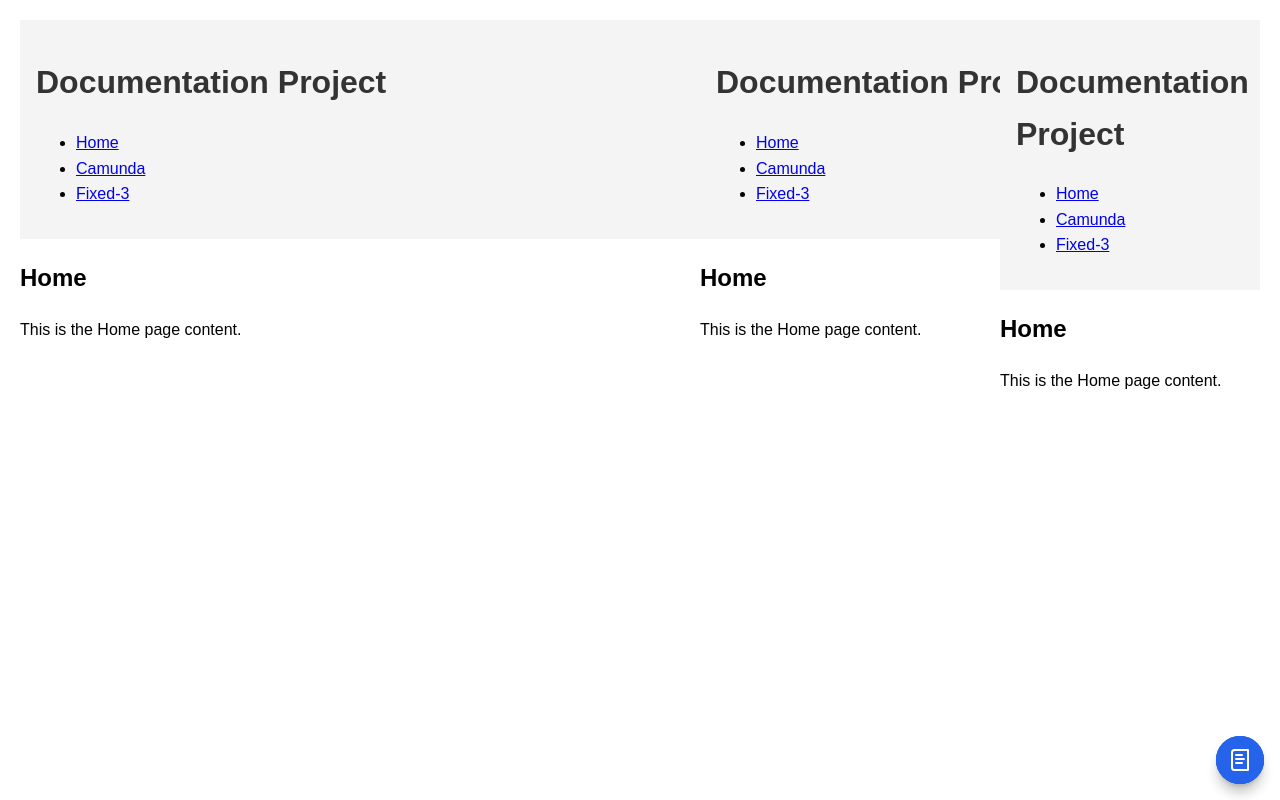
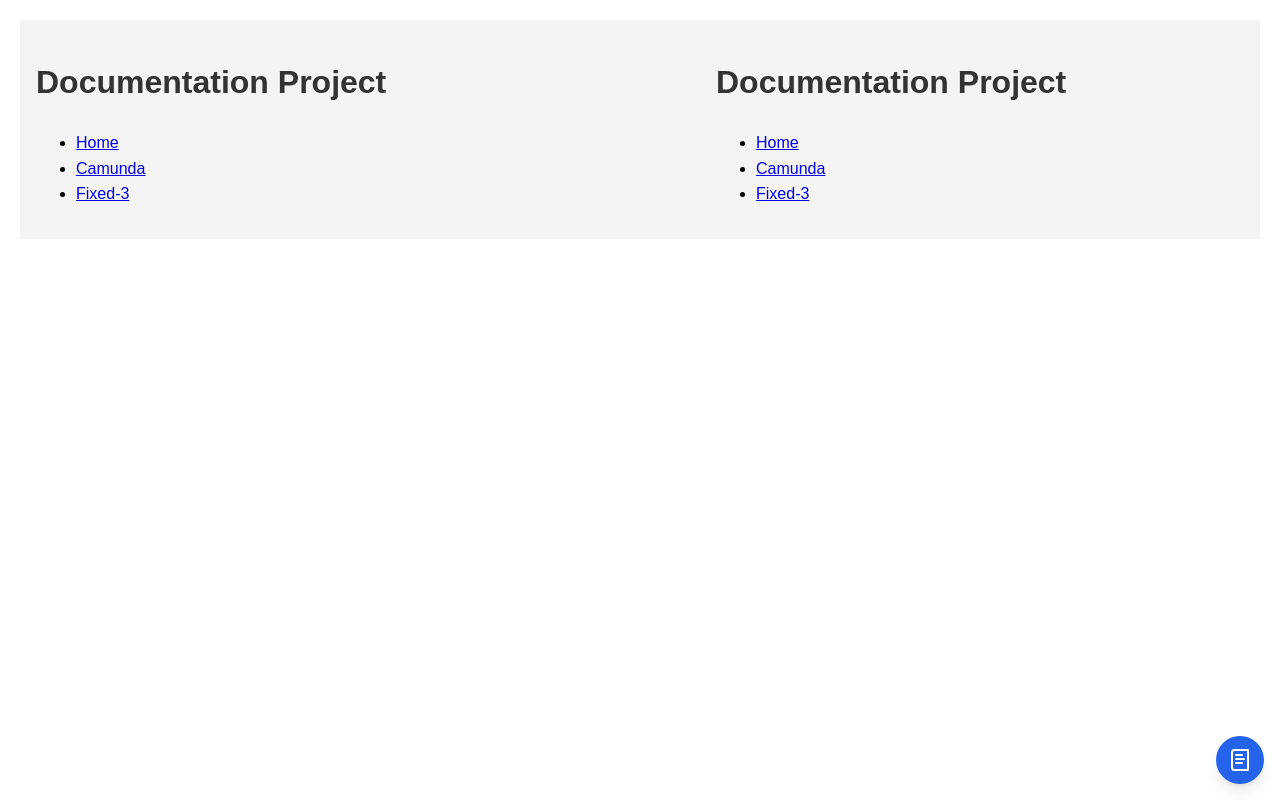
Before and after one commit to isaidj/helper, a plain HTML site: page index.html in a window 1280 px wide. Both pictures are taken after a click on the button "Toggle Documentation Drawer". Drawn offline with nearby package versions, Linux system fonts and the light colour scheme.

Commit message:
jquery version

```diff
--- a/index.html
+++ b/index.html
@@ -6,6 +6,8 @@
     <title>Documentation Project</title>
     <link rel="stylesheet" href="css/styles.css" />
     <link rel="stylesheet" href="css/documentationComponent.css" />
+    <!-- Incluir jQuery -->
+    <script src="https://code.jquery.com/jquery-3.6.0.min.js"></script>
   </head>
   <body>
     <header>
--- a/js/documentationComponent.js
+++ b/js/documentationComponent.js
@@ -1,3 +1,7 @@
+// Asegúrate de incluir jQuery en tu proyecto antes de este script
+
+$(document).ready(function () {
+  // Constants
   const SRC = "http://localhost:3000"; // Ajusta esto según tu configuración
   const TOKEN = "a5015e1f-c515-4cf9-b5ca-763dfb380773"; // Reemplaza con tu token real
   const iframeWidth = 600;
@@ -6,38 +10,30 @@ const iframeWidth = 600;
   let isDrawerOpen = false;
   let isExpanded = false;
 
-// DOM Elements
-const body = document.body;
-const toggleButton = document.createElement("button");
-const iframe = document.createElement("iframe");
-
-// Utility Functions
-function createToggleButton() {
-  toggleButton.innerHTML = `
+  // Create and append toggle button
+  const $toggleButton = $("<button>", {
+    class: "doc-toggle-button",
+    "aria-label": "Toggle Documentation Drawer",
+    html: `
           <svg xmlns="http://www.w3.org/2000/svg" width="24" height="24" viewBox="0 0 24 24" fill="none" stroke="currentColor" stroke-width="2" stroke-linecap="round" stroke-linejoin="round">
               <path d="M4 19.5v-15A2.5 2.5 0 0 1 6.5 2H20v20H6.5a2.5 2.5 0 0 1-2.5-2.5Z"></path>
               <path d="M8 7h6"></path>
               <path d="M8 11h8"></path>
               <path d="M8 15h6"></path>
           </svg>
-    `;
-  toggleButton.className = "doc-toggle-button";
-  toggleButton.setAttribute("aria-label", "Toggle Documentation Drawer");
-  toggleButton.addEventListener("click", toggleDrawer);
-  body.appendChild(toggleButton);
-}
+      `,
+  }).appendTo("body");
 
-function createIframe() {
-  iframe.className = "doc-iframe";
-  iframe.title = "Documentation";
-  body.appendChild(iframe);
-  updateDocumentation(window.location.hash.slice(1) || "/");
-}
+  // Create and append iframe
+  const $iframe = $("<iframe>", {
+    class: "doc-iframe",
+    title: "Documentation",
+  }).appendTo("body");
 
   function updateDocumentation(path) {
     console.log("Updating documentation for path:", path);
     const route = path.replace("/", "");
-  iframe.src = `${SRC}/${route}`;
+    $iframe.attr("src", `${SRC}/${route}`);
   }
 
   function toggleDrawer() {
@@ -49,15 +45,14 @@ function toggleDrawer() {
   }
 
   function updateIframeStyle() {
-  iframe.style.width = isDrawerOpen
-    ? isExpanded
-      ? "100%"
-      : `${iframeWidth}px`
-    : "0";
+    $iframe.css(
+      "width",
+      isDrawerOpen ? (isExpanded ? "100%" : `${iframeWidth}px`) : "0"
+    );
   }
 
   function sendMessageToIframe(type, value) {
-  iframe.contentWindow.postMessage(
+    $iframe[0].contentWindow.postMessage(
       {
         type,
         [type === "toggleDrawer" ? "isOpen" : type]: value,
@@ -67,10 +62,10 @@ function sendMessageToIframe(type, value) {
     );
   }
 
-// Event Listeners
-function handleMessage(event) {
-  if (event.origin !== SRC || !event.data) return;
-  const { type, isOpen } = event.data;
+  // Event Handlers
+  $(window).on("message", function (event) {
+    if (event.originalEvent.origin !== SRC || !event.originalEvent.data) return;
+    const { type, isOpen } = event.originalEvent.data;
     if (type === "drawerToggle") {
       isDrawerOpen = isOpen;
       updateIframeStyle();
@@ -79,25 +74,23 @@ function handleMessage(event) {
       isExpanded = isOpen;
       updateIframeStyle();
     }
-}
+  });
 
-function handleKeyDown(event) {
+  $(document).on("keydown", function (event) {
     if (event.key === "F1") {
       event.preventDefault();
       toggleDrawer();
     }
-}
+  });
 
-// Initialize
-function init() {
-  createToggleButton();
-  createIframe();
-  window.addEventListener("message", handleMessage);
-  window.addEventListener("keydown", handleKeyDown);
-  window.addEventListener("routeChanged", (e) => updateDocumentation(e.detail));
-  // Send initial iframeWidth
+  $toggleButton.on("click", toggleDrawer);
+
+  // Custom event for route changes
+  $(window).on("routeChanged", function (event, newPath) {
+    updateDocumentation(newPath);
+  });
+
+  // Initial setup
+  updateDocumentation(window.location.hash.slice(1) || "/");
   setTimeout(() => sendMessageToIframe("iframeWidth", iframeWidth), 1000);
-}
-
-// Run initialization
-init();
+});
--- a/js/router.js
+++ b/js/router.js
@@ -1,23 +1,26 @@
+$(document).ready(function () {
   const routes = {
     "/": "Home",
     "/camunda": "Camunda",
-  "/fixed-3": "Git Submodule",
+    "/fixed-3": "Fixed-3",
   };
 
   function router() {
     let path = window.location.hash.slice(1) || "/";
-  const contentDiv = document.getElementById("content");
-  contentDiv.innerHTML = `<h2>${routes[path]}</h2><p>This is the ${routes[path]} page content.</p>`;
-  updateDocumentation(path);
+    $("#content").html(
+      `<h2>${routes[path]}</h2><p>This is the ${routes[path]} page content.</p>`
+    );
+
+    // Disparar el evento routeChanged para el componente de documentación
+    $(window).trigger("routeChanged", [path]);
   }
 
   function handleNavigation(e) {
-  if (e.target.tagName === "A") {
     e.preventDefault();
-    window.location.hash = e.target.getAttribute("href");
-  }
+    window.location.hash = $(this).attr("href");
   }
 
-document.querySelector("nav").addEventListener("click", handleNavigation);
-window.addEventListener("hashchange", router);
-window.addEventListener("load", router);
+  $("nav").on("click", "a", handleNavigation);
+  $(window).on("hashchange", router);
+  $(window).on("load", router);
+});
```
Lines whose indentation alone changed are shown as unchanged.
